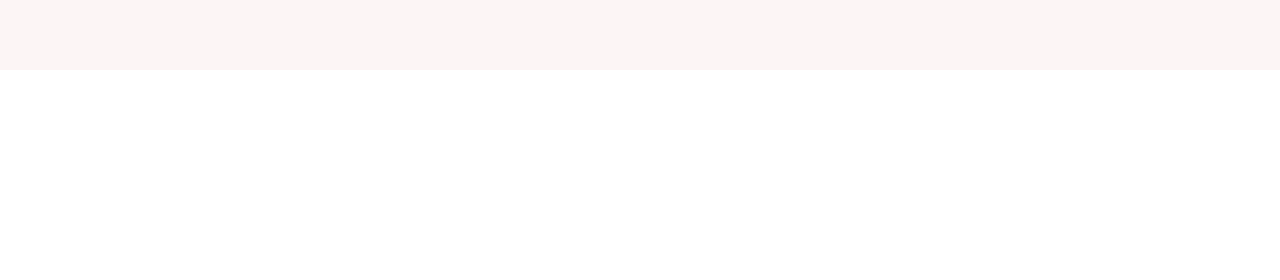
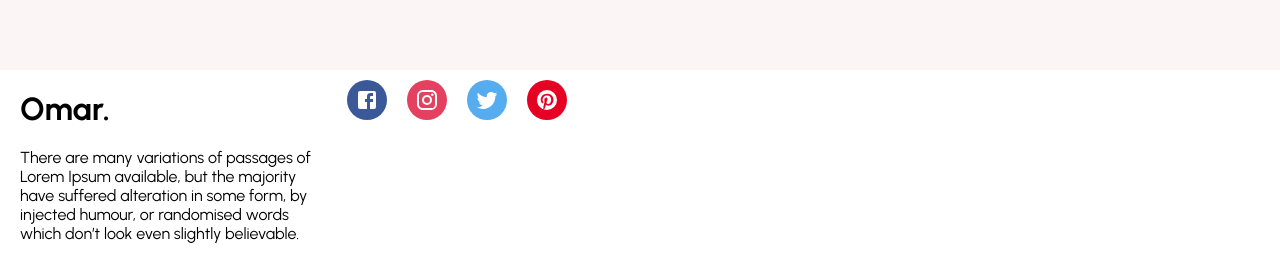
Before and after one commit to omarbabou/React-Shopping, a React (Create React App) app: page / in a window 1280 px wide. Shown: the part 2670-2950 px from the top of the page. Before the commit the page ends 2740 px from the top, so only its background shows below. Built offline with nearby package versions, Linux system fonts and the light colour scheme.

Commit message:
third commit

```diff
--- /dev/null
+++ b/src/components/Footer.jsx
@@ -0,0 +1,81 @@
+import { Facebook, Instagram, Pinterest, Twitter } from "@material-ui/icons";
+import styled from "styled-components";
+
+const Container = styled.div`
+  display: flex;
+`;
+const Left = styled.div`
+  flex: 1;
+  display: flex;
+  flex-direction: column;
+  padding: 20px;
+`;
+
+const Logo = styled.h1``;
+
+const Desc = styled.p`
+  margin: 20px 0px;
+`;
+
+const SocialContainer = styled.div`
+  display: flex;
+`;
+
+const SocialIcon = styled.div`
+  width: 40px;
+  height: 40px;
+  border-radius: 50%;
+  color: white;
+  background-color: #${(props) => props.color};
+  display: flex;
+  align-items: center;
+  justify-content: center;
+  margin-right: 20px;
+  margin-top: 10px;
+`;
+
+const Center = styled.div`
+  flex: 1;
+  padding: 20px;
+`;
+
+const Title = styled.h1``;
+
+const Right = styled.div`
+  flex: 1;
+  padding: 20px;
+`;
+
+const Footer = () => {
+  return (
+    <Container>
+      <Left>
+        <Logo>Omar.</Logo>
+        <Desc>
+          {" "}
+          There are many variations of passages of Lorem Ipsum available, but
+          the majority have suffered alteration in some form, by injected
+          humour, or randomised words which don’t look even slightly believable.
+        </Desc>
+      </Left>
+      <SocialContainer>
+        <SocialIcon color="3B5999">
+          <Facebook />
+        </SocialIcon>
+        <SocialIcon color="E4405F">
+          <Instagram />
+        </SocialIcon>
+        <SocialIcon color="55ACEE">
+          <Twitter />
+        </SocialIcon>
+        <SocialIcon color="E60023">
+          <Pinterest />
+        </SocialIcon>
+      </SocialContainer>
+      <Center></Center>
+      <Right></Right>
+    </Container>
+  );
+};
+
+export default Footer;
--- a/src/pages/Home.jsx
+++ b/src/pages/Home.jsx
@@ -1,6 +1,7 @@
 import React from "react";
 import Announcement from "../components/Announcement";
 import Categories from "../components/Categories";
+import Footer from "../components/Footer";
 import Navbar from "../components/Navbar";
 import Newsletter from "../components/Newsletter";
 import Products from "../components/Products";
@@ -15,6 +16,7 @@
       <Categories />
       <Products />
       <Newsletter />
+      <Footer />
     </div>
   );
 };
```
